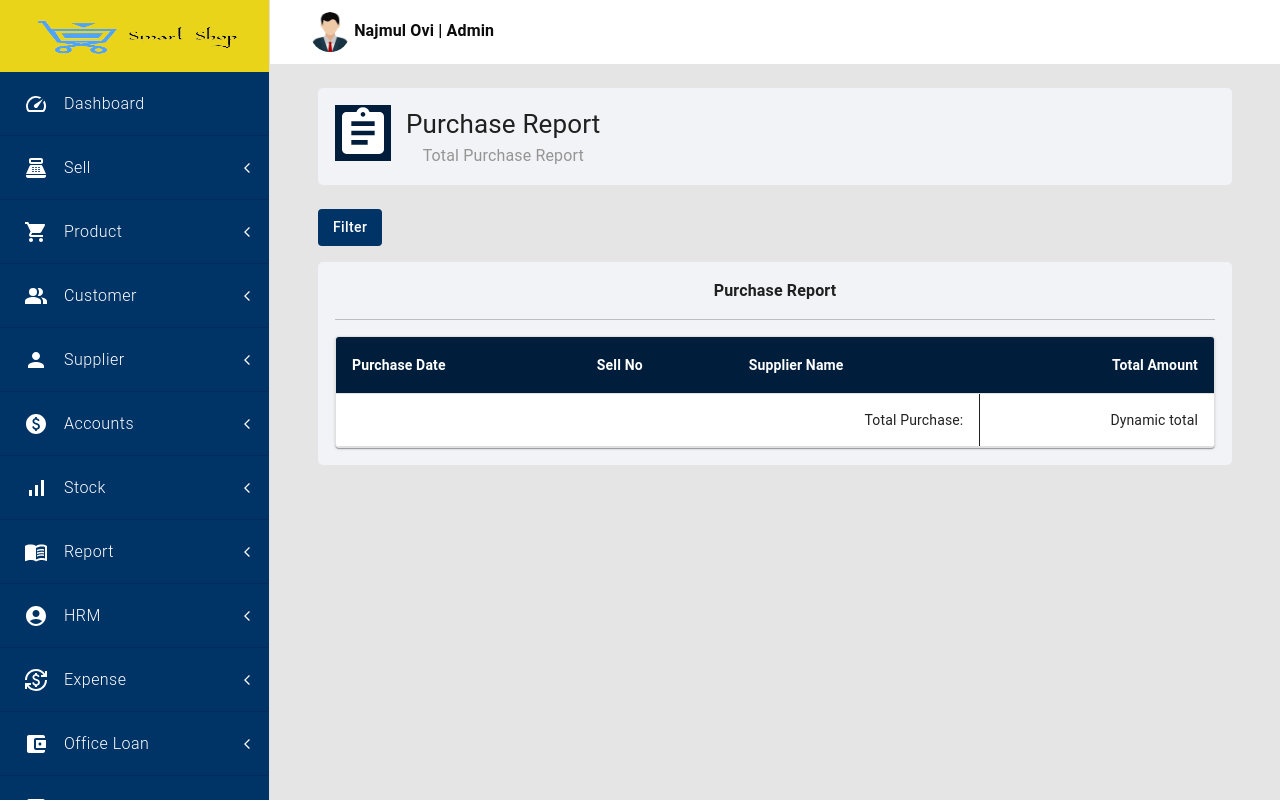
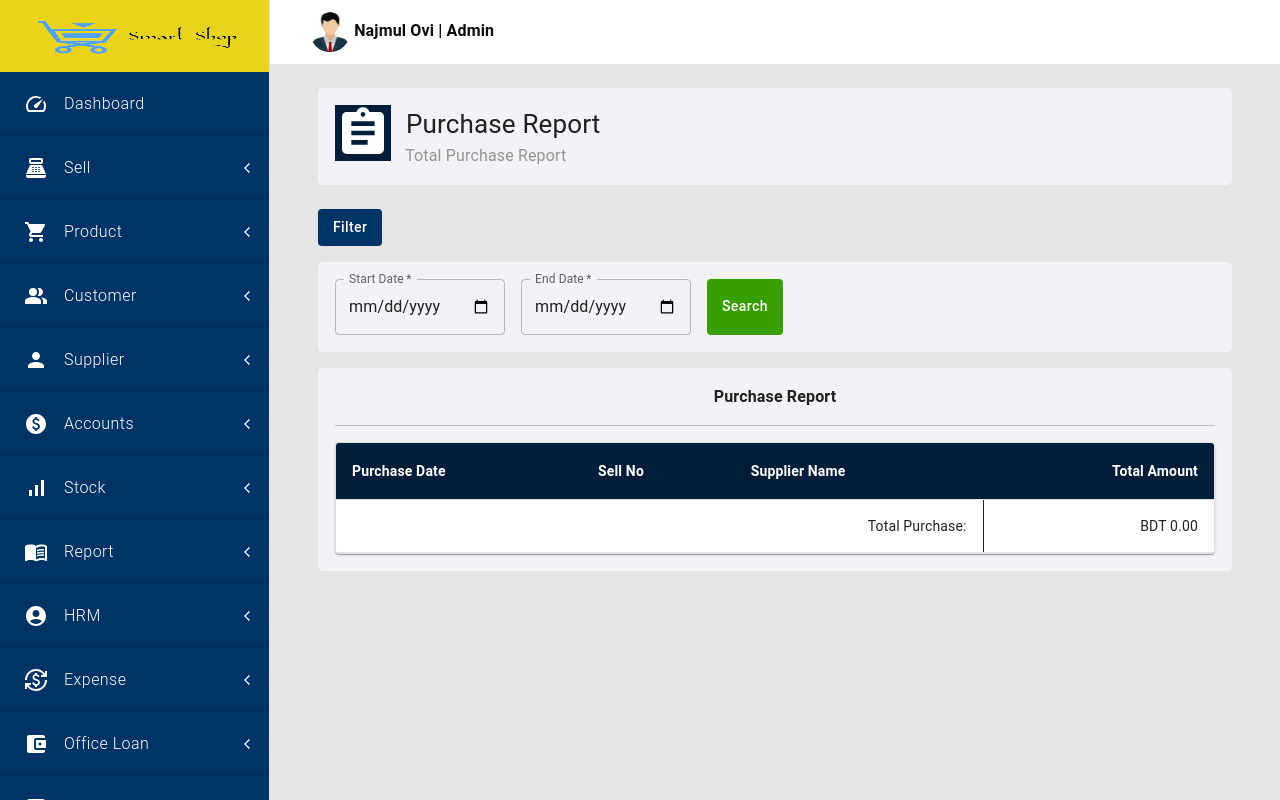
Before and after one commit to imRHB/smart-shop-client, a React (Create React App) app: page /dashboard/purchase-report in a window 1280 px wide. Both pictures are taken after a click on the button "Filter". Shown: the top 800 px of the page. Built offline with nearby package versions, Linux system fonts and the light colour scheme; no server answers.

Commit message:
purchase report filter button cutomize

```diff
--- a/src/pages/Dashboard/Report/PurchaseReport/PurchaseReport.js
+++ b/src/pages/Dashboard/Report/PurchaseReport/PurchaseReport.js
@@ -8,10 +8,11 @@ import TableHead from "@mui/material/TableHead";
 import TableRow from "@mui/material/TableRow";
 import Typography from "@mui/material/Typography";
 import Paper from "@mui/material/Paper";
-import { Button, Container } from "@mui/material";
+import { Button, Collapse, Container, TextField } from "@mui/material";
 import AssignmentIcon from "@mui/icons-material/Assignment";
 import styles from "./PurchaseReport.module.css";
 const PurchaseReport = () => {
+  const [open, setOpen] = React.useState(false);
   return (
     <Container sx={{ width: "100%", mb: 5 }}>
       <Box className={`${styles.topContainer}`} sx={{ display: "flex", my: 3 }}>
@@ -20,10 +21,39 @@ const PurchaseReport = () => {
         </Typography>
         <Typography>
           <span style={{ fontSize: "26px" }}>Purchase Report</span> <br />{" "}
-          <span style={{ color: "#969494" }}>Total Purchase Report</span>
+          <span style={{ color: "#969494", marginLeft: "-35px" }}>Total Purchase Report</span>
         </Typography>
       </Box>
-      <Button className={`${styles.filterBtn}`}>Filter</Button>
+      <Box sx={{ textAlign: "left", mb: 1 }}>
+        <Button className={`${styles.filterBtn}`} onClick={() => setOpen(!open)}>
+          Filter
+        </Button>
+        <Collapse
+          in={open}
+          sx={{ mt: 2, mb: 2 }}
+          timeout="auto"
+          unmountOnExit
+          className={`${styles.tableContainer}`}
+        >
+          <form >
+
+            <TextField id="date" label="Start Date" type="date" sx={{ mr: 2 }}
+              InputLabelProps={{
+                shrink: true,
+              }}
+              required
+            />
+            <TextField id="date" label="End Date" type="date" sx={{ mr: 2 }}
+              InputLabelProps={{
+                shrink: true,
+              }}
+              required
+            />
+            <Button className={`${styles.searchBtn}`} type='submit'>Search</Button>
+          </form>
+        </Collapse>
+      </Box>
+      {/* <Button className={`${styles.filterBtn}`}>Filter</Button> */}
       <Box className={`${styles.tableContainer}`} sx={{ mt: 2 }}>
         <Typography sx={{ fontWeight: "bold" }}>Purchase Report</Typography>
         <hr />
@@ -53,7 +83,8 @@ const PurchaseReport = () => {
                 <TableCell colSpan={3} align="right" sx={{ borderRight: 1 }}>
                   Total Purchase:
                 </TableCell>
-                <TableCell align="right">Dynamic total </TableCell>
+                <TableCell align="right">BDT 0.00
+                </TableCell>
               </TableRow>
             </TableBody>
           </Table>
--- a/src/pages/Dashboard/Report/PurchaseReport/PurchaseReport.module.css
+++ b/src/pages/Dashboard/Report/PurchaseReport/PurchaseReport.module.css
@@ -30,3 +30,15 @@
     padding-right: 15px !important;
     margin-right: 5px !important;
   }
+  .searchBtn {
+    height: 56px;
+    font-size: 15px;
+    font-weight: bold;
+    background-color: #37a000 !important;
+    color: #fff !important;
+    text-transform: capitalize !important;
+    padding-left: 15px !important;
+    padding-right: 15px !important;
+    margin-right: 5px !important;
+
+  }
```
